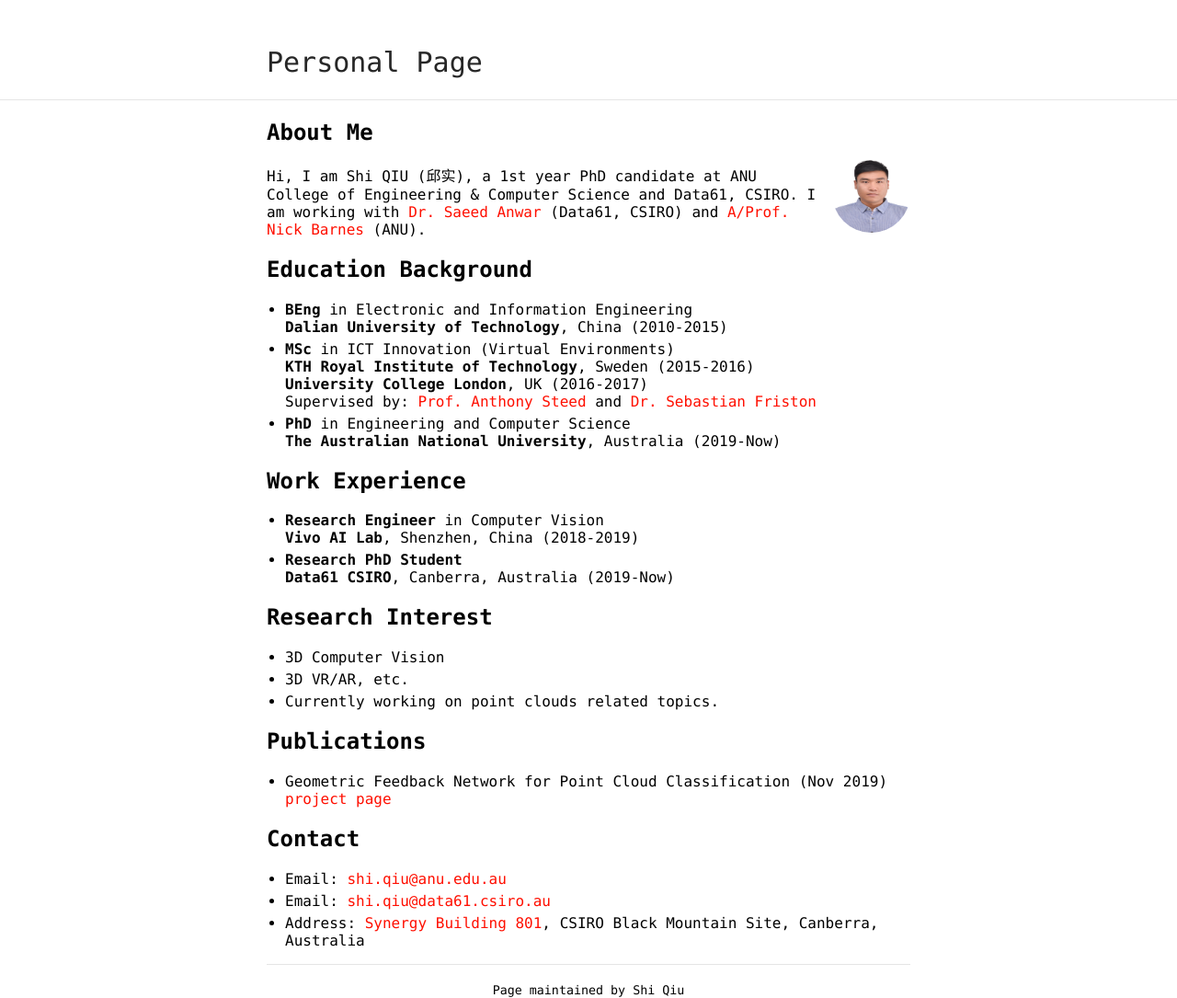
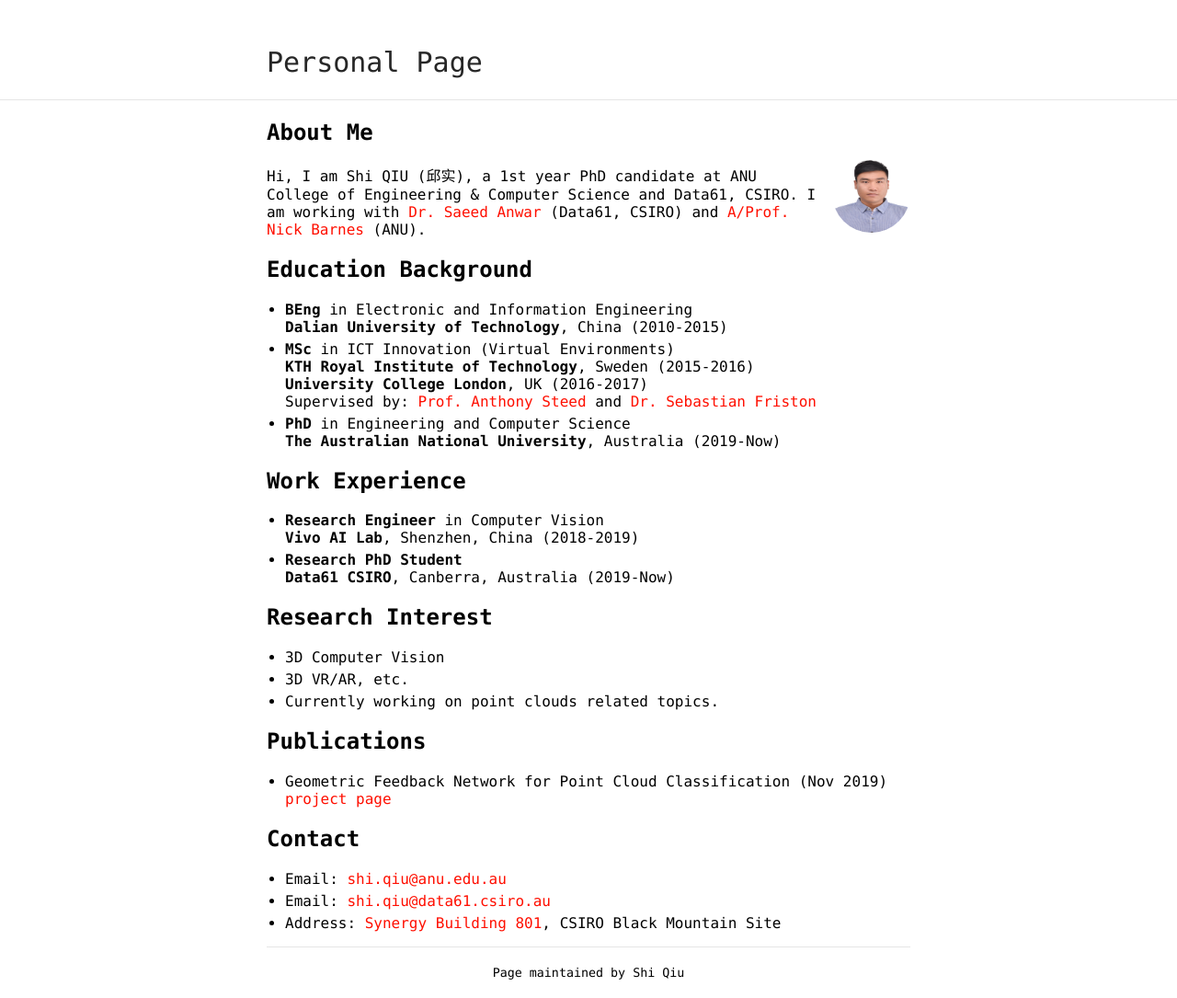
Before and after one commit to ShiQiu0419/ShiQiu0419.github.io, a Jekyll site: the page built from index.md, in a window 1280 px wide. Shown: the whole page at 92% size. Built offline with Jekyll 4.4.1, drawn with Linux system fonts in a browser that asks for light colours; our own code applies the rules of GitHub Pages for plain Markdown files.

Commit message:
Update index.md

```diff
--- a/index.md
+++ b/index.md
@@ -35,4 +35,4 @@
 ## Contact
 * Email: [shi.qiu@anu.edu.au](mailto:shi.qiu@anu.edu.au)
 * Email: [shi.qiu@data61.csiro.au](mailto:shi.qiu@data61.csiro.au)
-* Address: [Synergy Building 801](https://goo.gl/maps/CTCSVnrkLpAaSXgx9), CSIRO Black Mountain Site, Canberra, Australia
+* Address: [Synergy Building 801](https://goo.gl/maps/CTCSVnrkLpAaSXgx9), CSIRO Black Mountain Site
```
